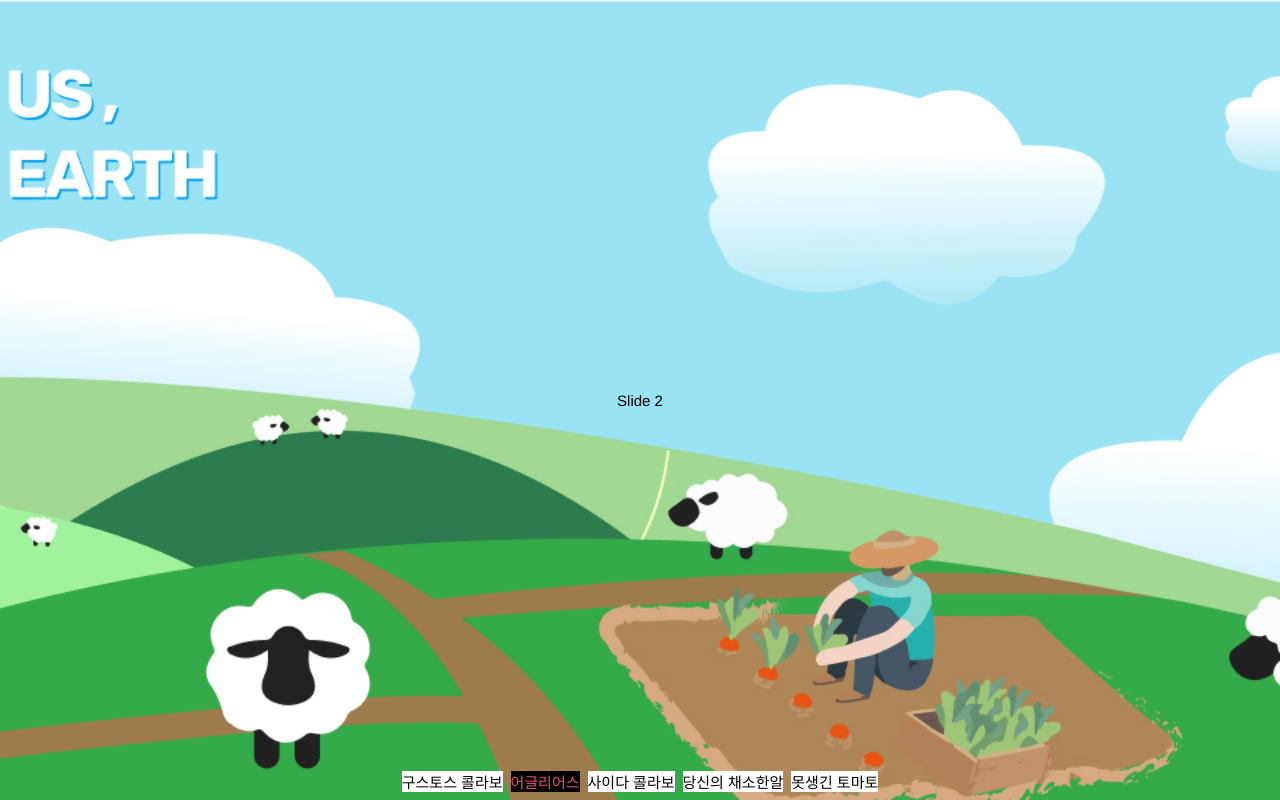
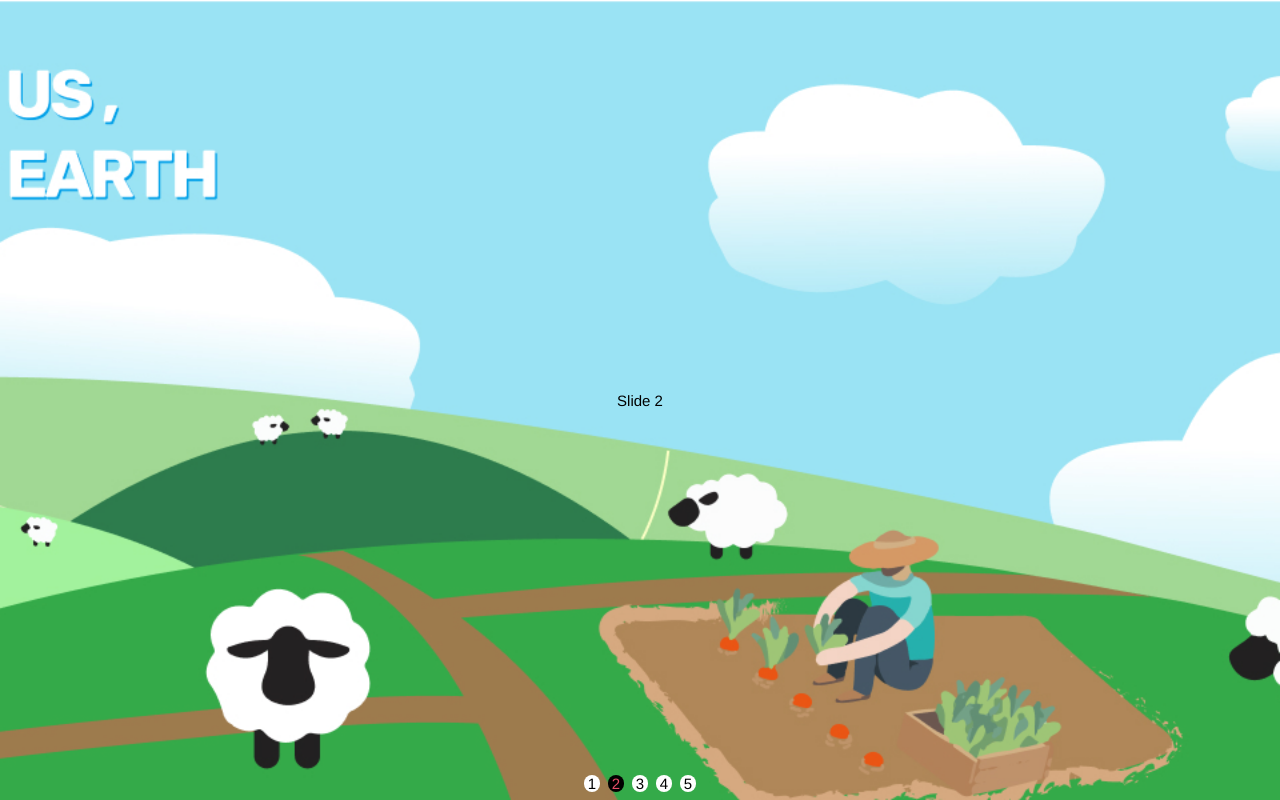
Before and after one commit to tree4852/swiper_yys, a plain HTML site: page index.html in a window 1280 px wide. Drawn offline with nearby package versions, Linux system fonts and the light colour scheme.

Commit message:
페이지네이션 노멀

```diff
--- a/index.html
+++ b/index.html
@@ -61,9 +61,9 @@
 
     }
     .swiper-pagination-bullet{
-        width: auto !important;
+        width: 16px !important;
         height: auto !important;
-        border-radius: 0 !important;
+        border-radius: 20px !important;
         background-color: white !important;
         opacity: 1 !important;
 
@@ -99,7 +99,7 @@
 
   <!-- Initialize Swiper -->
   <script>
-    const bannerText = ["구스토스 콜라보", "어글리어스", "사이다 콜라보","당신의 채소한알","못생긴 토마토"]
+    // const bannerText = ["구스토스 콜라보", "어글리어스", "사이다 콜라보","당신의 채소한알","못생긴 토마토"]
     var swiper = new Swiper("#yswiper .mySwiper", {
       spaceBetween: 30,
       centeredSlides: true,
@@ -112,7 +112,7 @@
         el: "#yswiper .swiper-pagination",
         clickable: true,
         renderBullet: function (index, className) {
-          return `<span class=  "${className}" >  ${bannerText[index]} </span>`
+          return `<span class=  "${className}" >  ${index + 1} </span>`
            //화면에 내보내겠다//
         },
       },
```
